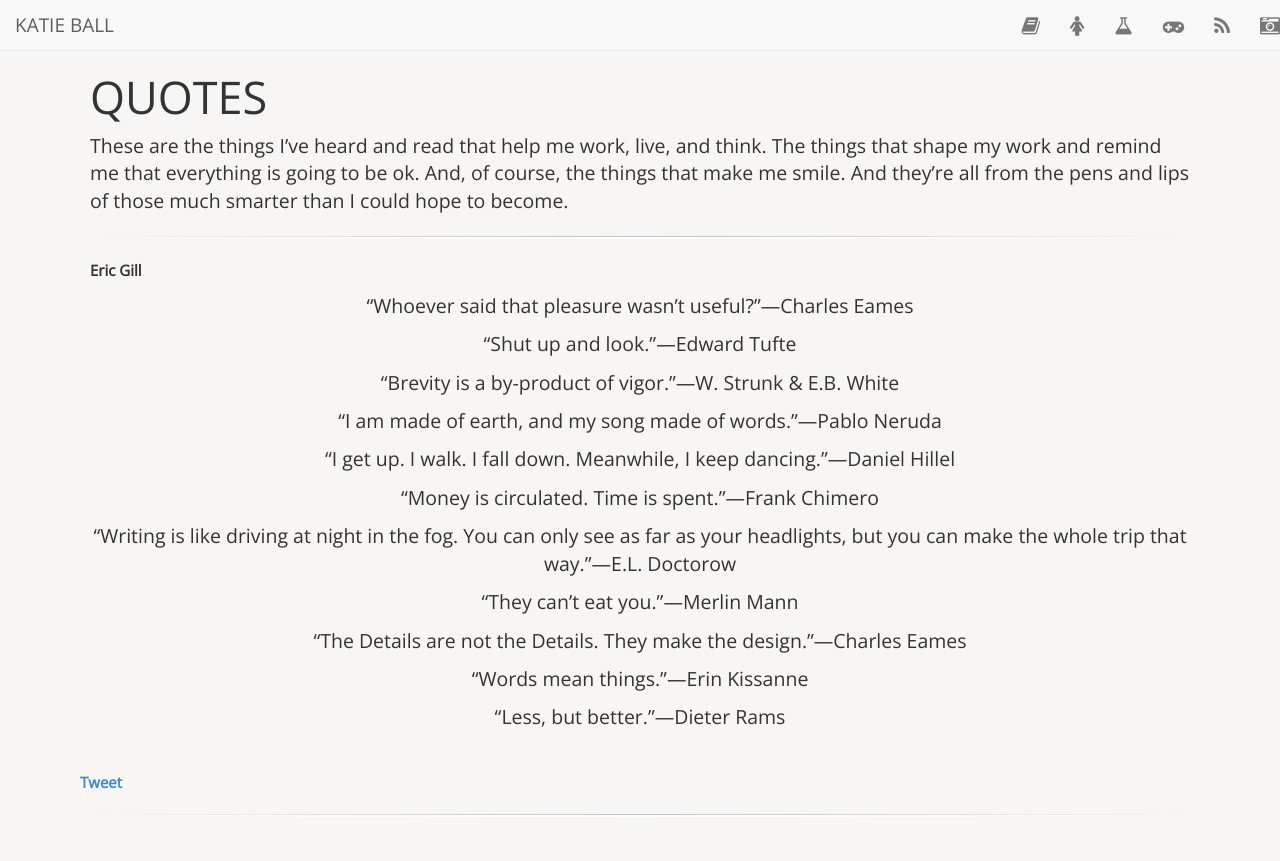
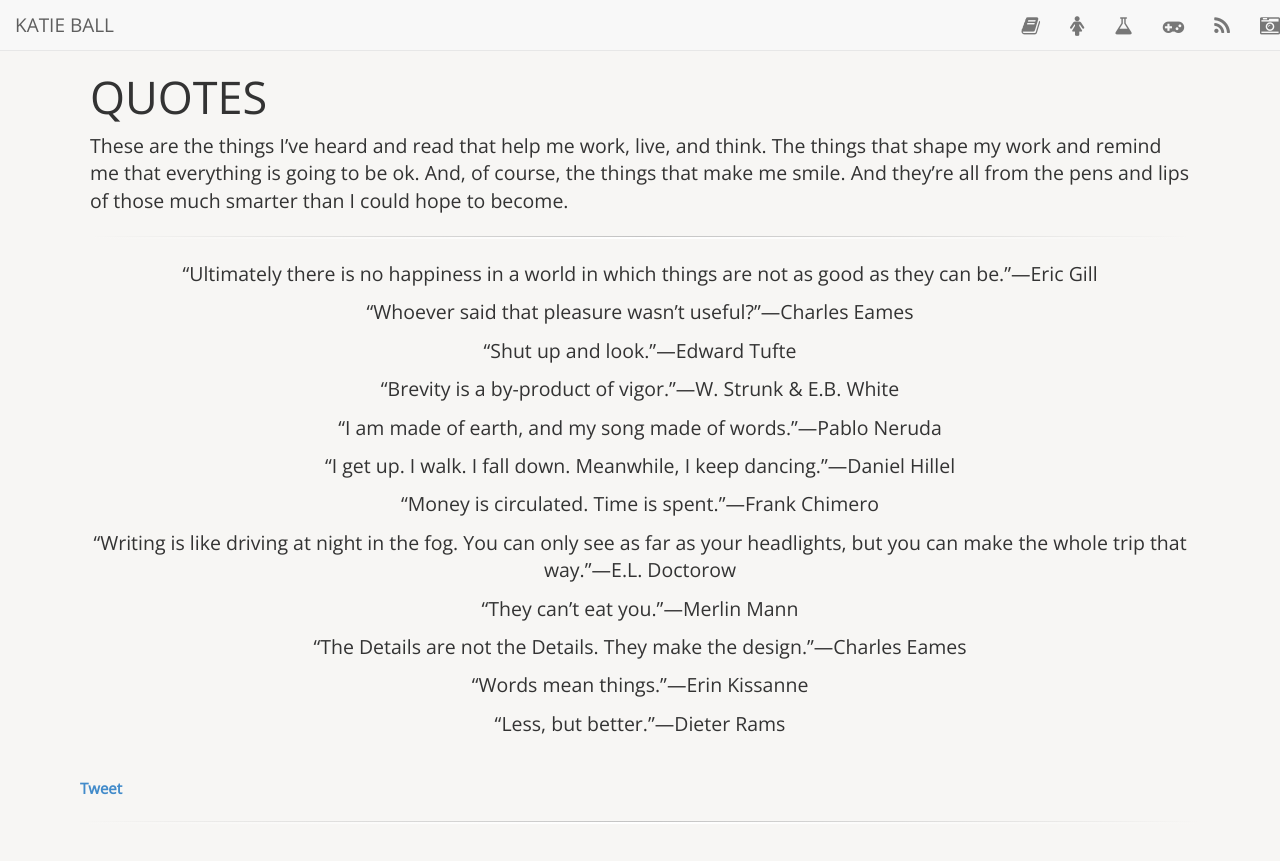
Before and after one commit to roachhd/roachhd.github.io, a Jekyll site: the page built from breathe/index.html, in a window 1280 px wide and 900 px high, scrolled down 343 px. Shown: the top 861 px of the window. Built offline with Jekyll 4.4.1, drawn with Linux system fonts in a browser that asks for light colours; nearby versions of some CDN libraries; Markdown is read by kramdown in place of the engine named in the settings; comment, search, counter and statistics services are not loaded.

Commit message:
Update index.html

```diff
--- a/breathe/index.html
+++ b/breathe/index.html
@@ -24,7 +24,7 @@ title: "Breathe"
 <p style="text-align:left;">These are the things I’ve heard and read that help me work, live, and think. The things that shape my work and remind me that everything is going to be ok. And, of course, the things that make me smile. And they’re all from the pens and lips of those much smarter than I could hope to become.</p>
 
 <hr />
-<div style="text-aligne:left;>
+<div style="text-align:left;">
 <p>“Ultimately there is no happiness in a world in which things are not as good as they can be.”—<span class="caps">Eric Gill</span></p>
 
 <p>“Whoever said that pleasure wasn’t useful?”—<span class="caps">Charles Eames</span></p>
```
